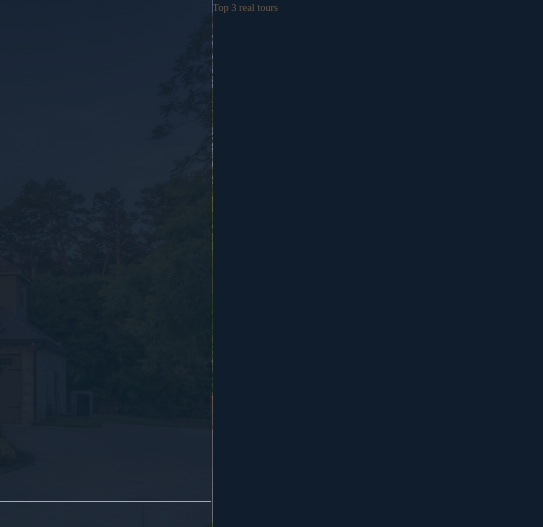
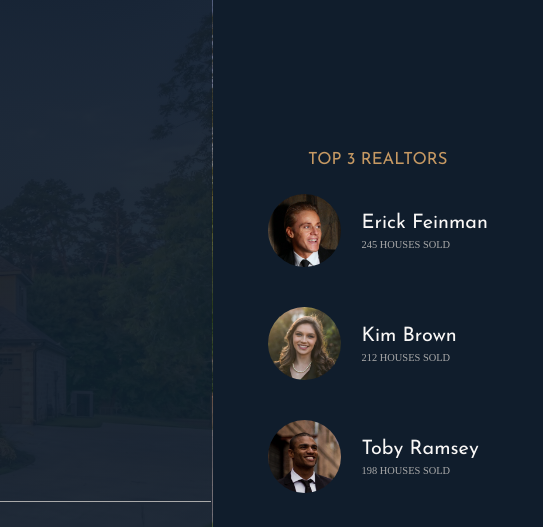
Before and after one commit to GuiCMartins/nexter, a website: page index.html in a window 1280 px wide. Shown: the top 527 px of the page, 737-1280 px from the left. Drawn offline with Linux system fonts and the light colour scheme.

Commit message:
Realtors section

```diff
--- a/index.html
+++ b/index.html
@@ -30,8 +30,27 @@
             </div>
         </header>
 
-        <div class="realtours">
-            Top 3 real tours
+        <div class="realtors">
+            <h3 class="heading-3">Top 3 Realtors</h3>
+            <div class="realtors__list">
+                <img src="img/realtor-1.jpeg" alt="Realtor 1" class="realtors__img">
+                <div class="realtors__details">
+                    <h4 class="heading-4 heading-4--light">Erick Feinman</h4>
+                    <p class="realtors__sold">245 houses sold</p>
+                </div>
+
+                <img src="img/realtor-2.jpeg" alt="Realtor 2" class="realtors__img">
+                <div class="realtors__details">
+                    <h4 class="heading-4 heading-4--light">Kim Brown</h4>
+                    <p class="realtors__sold">212 houses sold</p>
+                </div>
+
+                <img src="img/realtor-3.jpeg" alt="Realtor 3" class="realtors__img">
+                <div class="realtors__details">
+                    <h4 class="heading-4 heading-4--light">Toby Ramsey</h4>
+                    <p class="realtors__sold">198 houses sold</p>
+                </div>
+            </div>
         </div>
 
         <section class="features">
--- a/sass/_realtors.scss
+++ b/sass/_realtors.scss
@@ -1,4 +1,30 @@
-.realtours {
+.realtors {
     background-color: $color-secondary;
     grid-column: col-start 7 / full-end;
+    padding: 3rem;
+    display: grid;
+    justify-content: center;
+    align-content: center;
+    justify-items: center;
+    row-gap: 2rem;
+
+    &__list {
+        display: grid;
+        grid-template-columns: min-content max-content;
+        column-gap: 2rem;
+        row-gap: 5vh;
+        align-items: center;
+    }
+
+    &__img {
+        width: 7rem;
+        border-radius: 50%;
+        display: block;
+    }
+
+    &__sold {
+        text-transform: uppercase;
+        color: $color-grey-light-2;
+        margin-top: -3px;
+    }
 }
```
Also changed, not shown: css/style.css.
